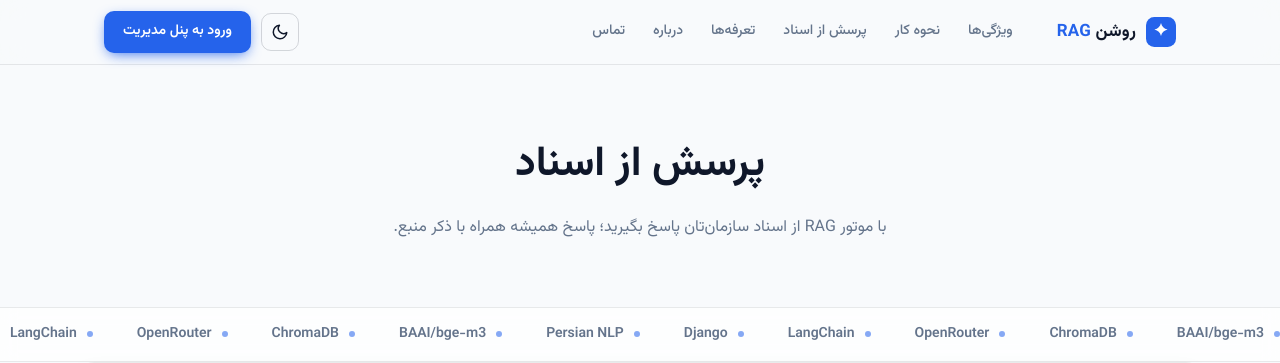
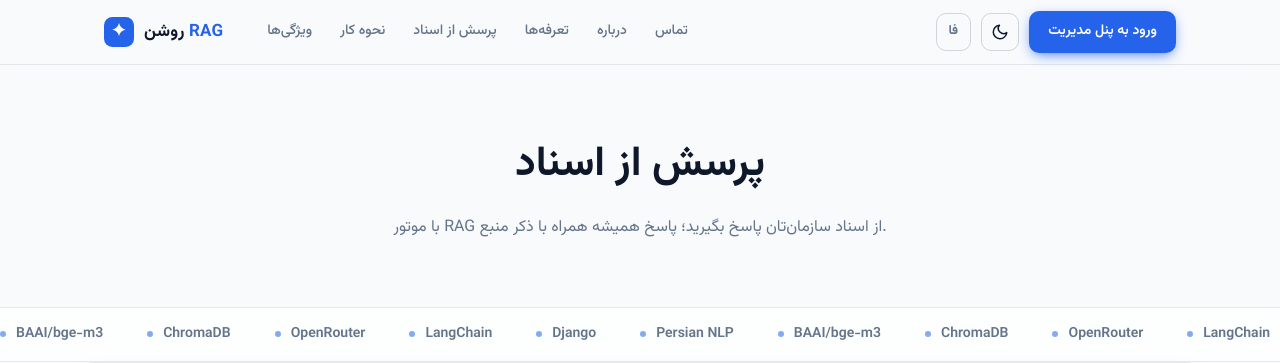
Before and after one commit to sami-rk/RoshanRAG, a Django app: template templates/landing/chat.html in a window 1280 px wide. Shown: the top 363 px of the page. Run offline with Django 5.2, Linux system fonts and the light colour scheme; the template is opened without the code that fills it, so the values that code supplies are empty.

Commit message:
Add an English language toggle to the site chrome

```diff
--- a/static/landing/css/landing.css
+++ b/static/landing/css/landing.css
@@ -323,6 +323,27 @@ summary:focus-visible,
 
 /* ---- Theme toggle ---- */
 
+.lang-toggle {
+    display: inline-flex;
+    align-items: center;
+    justify-content: center;
+    height: 38px;
+    padding: 0 12px;
+    border: 1px solid var(--border-strong);
+    border-radius: 10px;
+    font-size: 13px;
+    font-weight: 700;
+    text-decoration: none;
+    color: var(--muted);
+    transition: border-color 160ms ease, color 160ms ease, background 160ms ease;
+}
+
+.lang-toggle:hover {
+    border-color: var(--accent);
+    color: var(--accent);
+    background: var(--accent-soft);
+}
+
 .theme-toggle {
     position: relative;
     display: inline-flex;
--- a/templates/landing/base.html
+++ b/templates/landing/base.html
@@ -1,11 +1,12 @@
-{% load static %}
+{% load i18n static %}
+{% get_current_language as CURRENT_LANGUAGE %}
 <!DOCTYPE html>
-<html lang="fa" dir="rtl">
+<html lang="{{ CURRENT_LANGUAGE }}" dir="{% if CURRENT_LANGUAGE == 'fa' %}rtl{% else %}ltr{% endif %}">
 <head>
   <meta charset="utf-8">
   <meta name="viewport" content="width=device-width, initial-scale=1">
-  <title>{% block title %}روشن RAG — سامانه پرسش از اسناد{% endblock %}</title>
-  <meta name="description" content="روشن RAG؛ سامانه هوشمند پرسش و پاسخ از اسناد سازمانی با موتور RAG، پشتیبانی از زبان فارسی و پاسخ همراه با ذکر منبع.">
+  <title>{% block title %}{% trans "روشن RAG — سامانه پرسش از اسناد" %}{% endblock %}</title>
+  <meta name="description" content="{% trans "روشن RAG؛ سامانه هوشمند پرسش و پاسخ از اسناد سازمانی با موتور RAG، پشتیبانی از زبان فارسی و پاسخ همراه با ذکر منبع." %}">
   <link rel="icon" type="image/svg+xml" href="{% static 'admin/img/roshan-favicon.svg' %}">
   <link rel="stylesheet" href="{% static 'landing/css/landing.css' %}">
   <script>
@@ -28,16 +29,21 @@
         </svg>
         <span class="brand-name">روشن <strong>RAG</strong></span>
       </a>
-      <nav class="nav-links" aria-label="ناوبری اصلی">
-        <a href="{% url 'home' %}#features">ویژگی‌ها</a>
-        <a href="{% url 'home' %}#how">نحوه کار</a>
-        <a href="{% url 'chat' %}">پرسش از اسناد</a>
-        <a href="{% url 'pricing' %}">تعرفه‌ها</a>
-        <a href="{% url 'about' %}">درباره</a>
-        <a href="{% url 'contact' %}">تماس</a>
+      <nav class="nav-links" aria-label="{% trans 'ناوبری اصلی' %}">
+        <a href="{% url 'home' %}#features">{% trans "ویژگی‌ها" %}</a>
+        <a href="{% url 'home' %}#how">{% trans "نحوه کار" %}</a>
+        <a href="{% url 'chat' %}">{% trans "پرسش از اسناد" %}</a>
+        <a href="{% url 'pricing' %}">{% trans "تعرفه‌ها" %}</a>
+        <a href="{% url 'about' %}">{% trans "درباره" %}</a>
+        <a href="{% url 'contact' %}">{% trans "تماس" %}</a>
       </nav>
       <div class="nav-actions">
-        <button type="button" class="theme-toggle" aria-label="تغییر حالت روشن و تاریک">
+        {% if CURRENT_LANGUAGE == "fa" %}
+          <a class="lang-toggle" href="{% url 'set-language' %}?lang=en&next={{ request.path }}" title="English" aria-label="English">EN</a>
+        {% else %}
+          <a class="lang-toggle" href="{% url 'set-language' %}?lang=fa&next={{ request.path }}" title="فارسی" aria-label="فارسی">فا</a>
+        {% endif %}
+        <button type="button" class="theme-toggle" aria-label="{% trans 'تغییر حالت روشن و تاریک' %}">
           <svg class="icon-moon" viewBox="0 0 24 24" fill="none" stroke="currentColor" stroke-width="2" stroke-linecap="round" stroke-linejoin="round" aria-hidden="true">
             <path d="M21 12.79A9 9 0 1 1 11.21 3 7 7 0 0 0 21 12.79z"/>
           </svg>
@@ -49,7 +55,7 @@
             <line x1="4.22" y1="19.78" x2="5.64" y2="18.36"/><line x1="18.36" y1="5.64" x2="19.78" y2="4.22"/>
           </svg>
         </button>
-        <a class="btn btn-primary" href="{% url 'admin:index' %}">ورود به پنل مدیریت</a>
+        <a class="btn btn-primary" href="{% url 'admin:index' %}">{% trans "ورود به پنل مدیریت" %}</a>
         <button type="button" class="nav-toggle" aria-label="باز و بسته کردن منو" aria-expanded="false">
           <svg viewBox="0 0 24 24" fill="none" stroke="currentColor" stroke-width="2" stroke-linecap="round" aria-hidden="true">
             <line class="l1" x1="3" y1="6" x2="21" y2="6"/><line class="l2" x1="3" y1="12" x2="21" y2="12"/><line class="l3" x1="3" y1="18" x2="21" y2="18"/>
@@ -72,37 +78,37 @@
             </svg>
             <span class="brand-name">روشن <strong>RAG</strong></span>
           </a>
-          <p class="brand-desc">سامانه هوشمند پرسش از اسناد سازمانی؛ پاسخ دقیق همراه با ذکر منبع، مبتنی بر موتور RAG و مدل‌های زبانی پیشرفته.</p>
+          <p class="brand-desc">{% trans "سامانه هوشمند پرسش از اسناد سازمانی؛ پاسخ دقیق همراه با ذکر منبع، مبتنی بر موتور RAG و مدل‌های زبانی پیشرفته." %}</p>
         </div>
         <div>
-          <h4>محصول</h4>
+          <h4>{% trans "محصول" %}</h4>
           <ul>
-            <li><a href="{% url 'home' %}#features">ویژگی‌ها</a></li>
-            <li><a href="{% url 'home' %}#how">نحوه کار</a></li>
-            <li><a href="{% url 'pricing' %}">تعرفه‌ها</a></li>
-            <li><a href="{% url 'about' %}">درباره</a></li>
+            <li><a href="{% url 'home' %}#features">{% trans "ویژگی‌ها" %}</a></li>
+            <li><a href="{% url 'home' %}#how">{% trans "نحوه کار" %}</a></li>
+            <li><a href="{% url 'pricing' %}">{% trans "تعرفه‌ها" %}</a></li>
+            <li><a href="{% url 'about' %}">{% trans "درباره" %}</a></li>
           </ul>
         </div>
         <div>
-          <h4>دسترسی</h4>
+          <h4>{% trans "دسترسی" %}</h4>
           <ul>
-            <li><a href="{% url 'admin:index' %}">پنل مدیریت</a></li>
-            <li><a href="{% url 'chat' %}">پرسش از اسناد</a></li>
-            <li><a href="{% url 'schema-docs' %}">مستندات API</a></li>
-            <li><a href="{% url 'home' %}#faq">سوالات متداول</a></li>
+            <li><a href="{% url 'admin:index' %}">{% trans "پنل مدیریت" %}</a></li>
+            <li><a href="{% url 'chat' %}">{% trans "پرسش از اسناد" %}</a></li>
+            <li><a href="{% url 'schema-docs' %}">{% trans "مستندات API" %}</a></li>
+            <li><a href="{% url 'home' %}#faq">{% trans "سوالات متداول" %}</a></li>
           </ul>
         </div>
         <div>
-          <h4>تماس</h4>
+          <h4>{% trans "تماس" %}</h4>
           <ul>
-            <li><a href="{% url 'contact' %}">صفحه تماس</a></li>
+            <li><a href="{% url 'contact' %}">{% trans "صفحه تماس" %}</a></li>
             <li><a href="mailto:info@roshan-rag.example">info@roshan-rag.example</a></li>
           </ul>
         </div>
       </div>
       <div class="footer-bottom">
         <span>© ۱۴۰۳ روشن RAG</span>
-        <span>ساخته‌شده با Django و مدل BAAI/bge-m3</span>
+        <span>{% trans "ساخته‌شده با Django و مدل BAAI/bge-m3" %}</span>
       </div>
     </div>
   </footer>
```
Also changed, not shown: locale/en/LC_MESSAGES/django.po (added).
